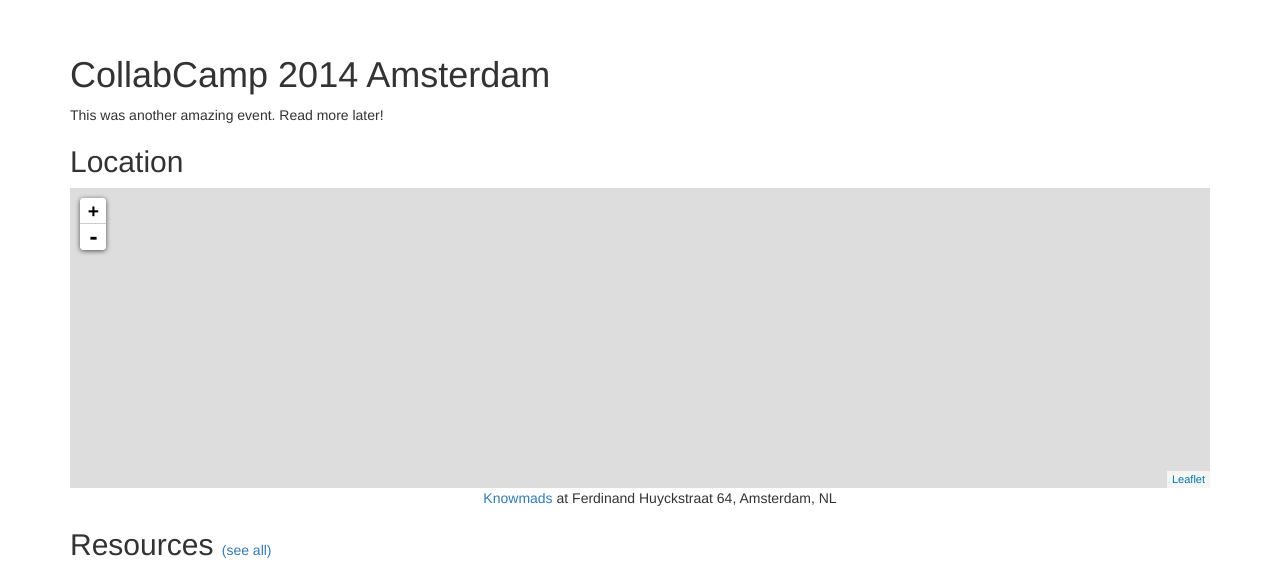
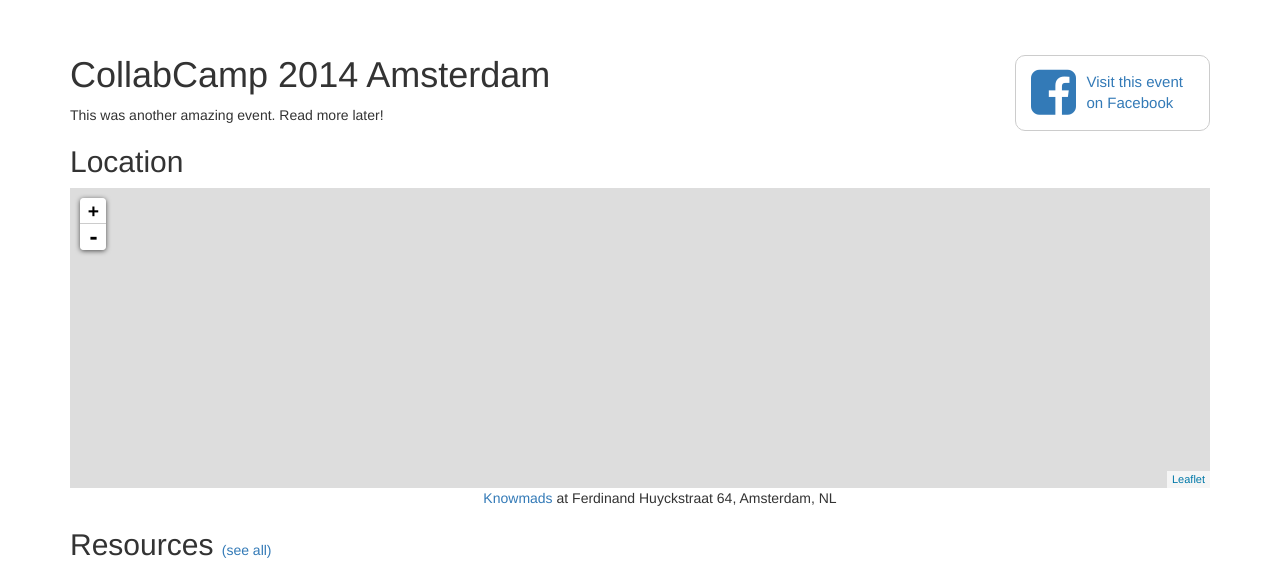
Before and after one commit to collabcamp/collabcamp.github.io, a Jekyll site: the page built from camps/2014-10-amsterdam.md, in a window 1280 px wide. Shown: the top 571 px of the page. Built offline with Jekyll 4.4.1, drawn with Linux system fonts in a browser that asks for light colours; grey boxes are pictures that could not be loaded.

Commit message:
Add Facebook event to camp page

```diff
--- a/_layouts/camp.html
+++ b/_layouts/camp.html
@@ -2,6 +2,13 @@
 layout: default
 ---
 <div class="camp">
+
+  {% if page.fb_event %}
+  <a href="{{ page.fb_event }}" class="pull-right fb-event-box">
+    <i class="fa fa-facebook-square"></i>
+    <span id="fb-event-visit">Visit</span> this event on Facebook
+  </a>
+  {% endif %}
 
   <header class="camp-header">
     <h1 class="camp-title">{{ site.title }} {{ page.starts | date: '%Y' }} {{ page.city }}</h1>
@@ -69,5 +78,13 @@ layout: default
         map.fitBounds(L.latLngBounds(pts), {maxZoom: 12});
       }.bind(marker));
     }
+
+    //
+    // Turn "visit" into "join" when the event is in the future
+    //
+    if (Date.parse("{{ page.ends | date_to_rfc822 }}") >= Date.now()) {
+      document.getElementById('fb-event-visit').innerHTML = "<strong>Join</strong>";
+    }
+
   //--></script>
 </div>
--- a/_sass/_base.scss
+++ b/_sass/_base.scss
@@ -62,6 +62,27 @@ body > .container:first-child {
 // Camps
 //
 
+.fb-event-box {
+  font-size: 15px;
+  padding: 15px;
+  padding-bottom: 10px;
+  display: block;
+  width: 13em;
+
+  border: 1px solid #ccc;
+  border-radius: 10px;
+  &:hover, &:active {
+    background: #fcfcfc;
+  }
+
+  .fa {
+    float: left;
+    margin-top: -4px;
+    font-size: 350%;
+    margin-right: 0.2em;
+  }
+}
+
 .centered-blocks {
   display: block;
 
```
Also changed, not shown: other parts of _layouts/camp.html (+3 -1 lines).
